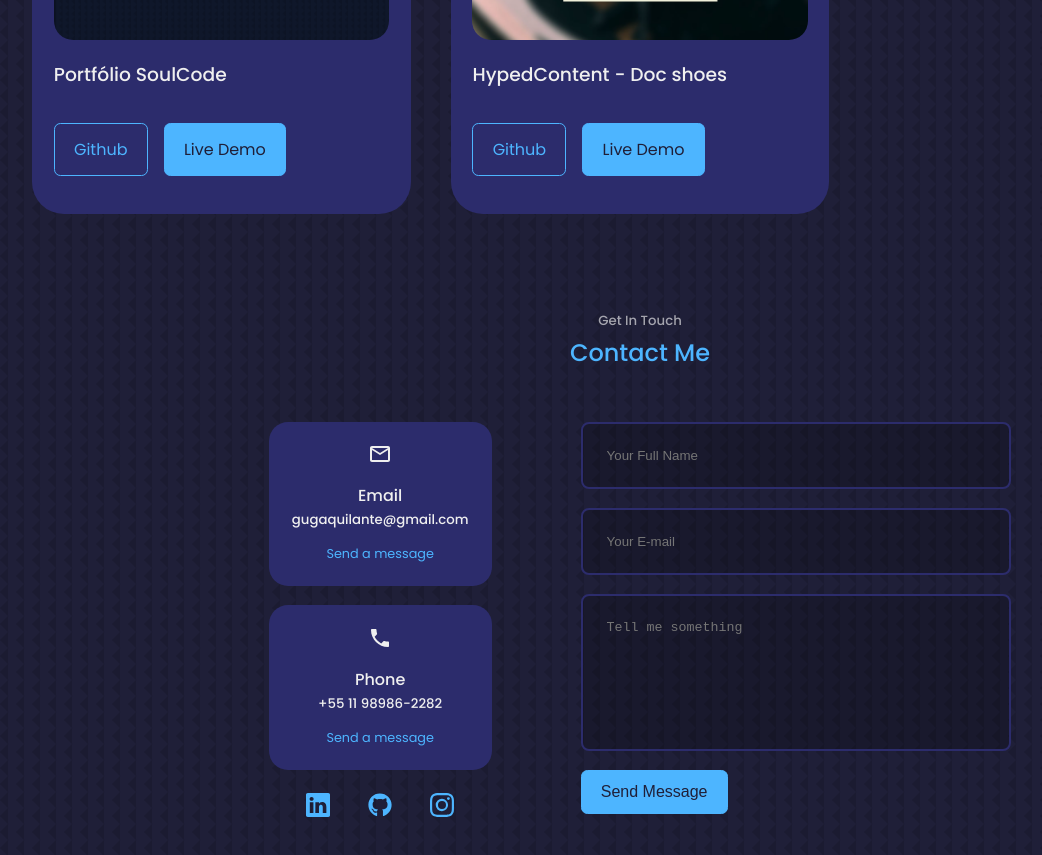
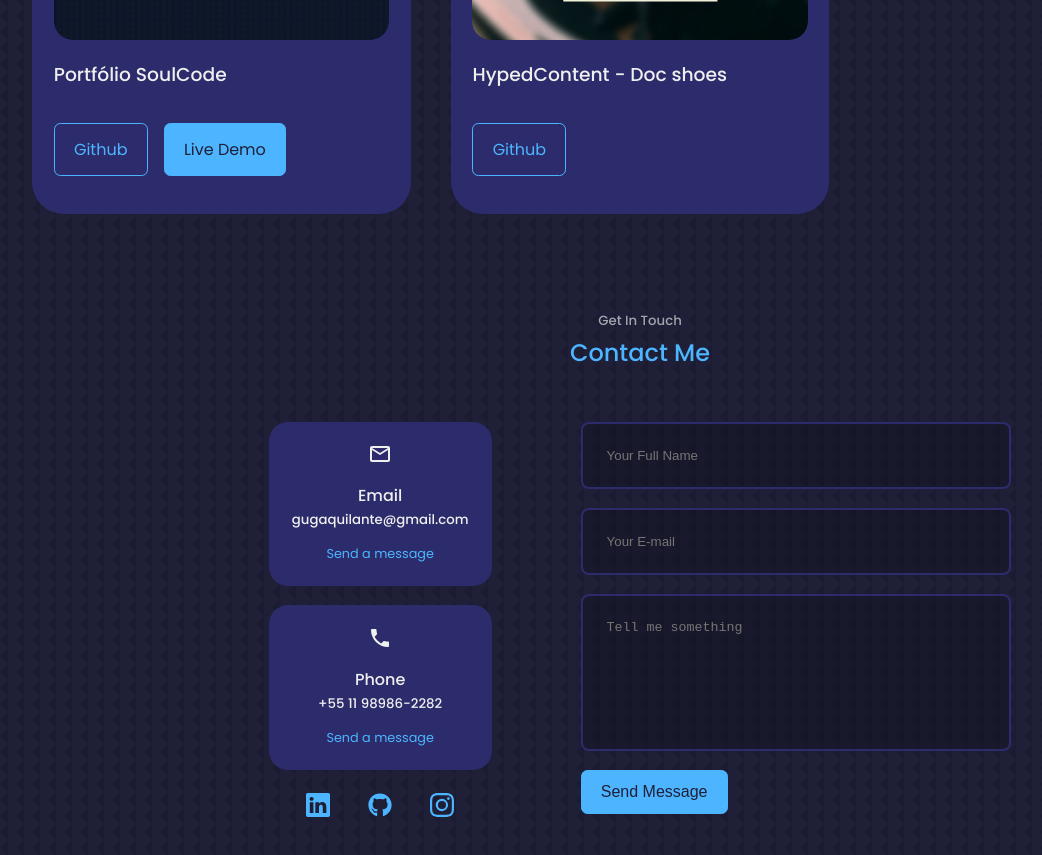
Before and after one commit to quilantera/my-portfolio, a React (Vite) app: page / in a window 1280 px wide. Shown: the part 3240-4095 px from the top of the page, without its empty margins (0-1042 px from the left). Built offline with nearby package versions, Linux system fonts and the light colour scheme.

Commit message:
Update index.tsx

```diff
--- a/src/components/Portfolio/index.tsx
+++ b/src/components/Portfolio/index.tsx
@@ -23,7 +23,7 @@ export function Portfolio(){
                     </div>
                     <h3>Azevedo Seu Imóvel</h3>
                     <div className="portfolio-cta">
-                        <a href="https://www.azevedoseuimovel.com/" className="btn btn-primary" target="_blank">Live Demo</a>
+                        <a href="https://www.azevedoseuimovel.com.br/" className="btn btn-primary" target="_blank">Live Demo</a>
                     </div>
                 </article>
                 <article className="portfolio-item">
@@ -92,7 +92,6 @@ export function Portfolio(){
                     <h3>HypedContent - Doc shoes</h3>
                     <div className="portfolio-cta">
                         <a href="https://github.com/quilantera/TrabalhoappWeb" className="btn" target="_blank">Github</a>
-                    <a href="https://github.com/quilantera/TrabalhoappWeb" className="btn btn-primary" target="_blank">Live Demo</a>
                     </div>
                 </article>
             </div>
```
